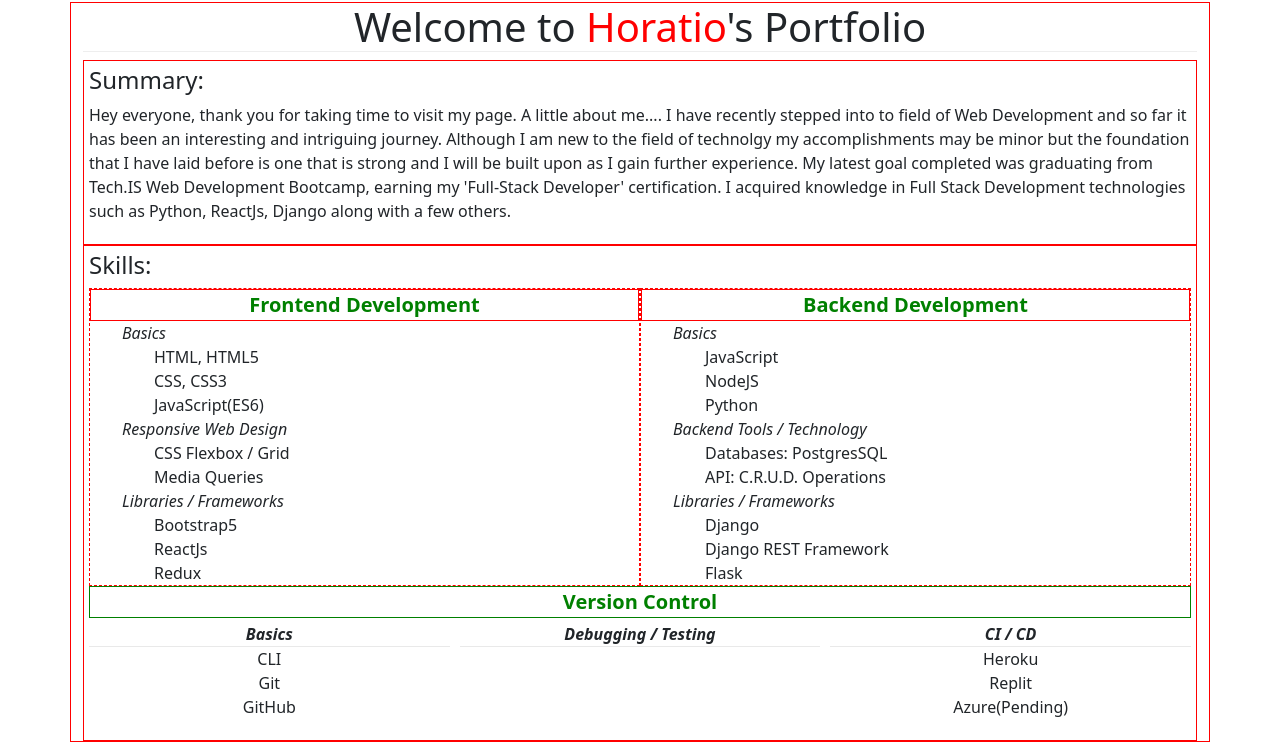
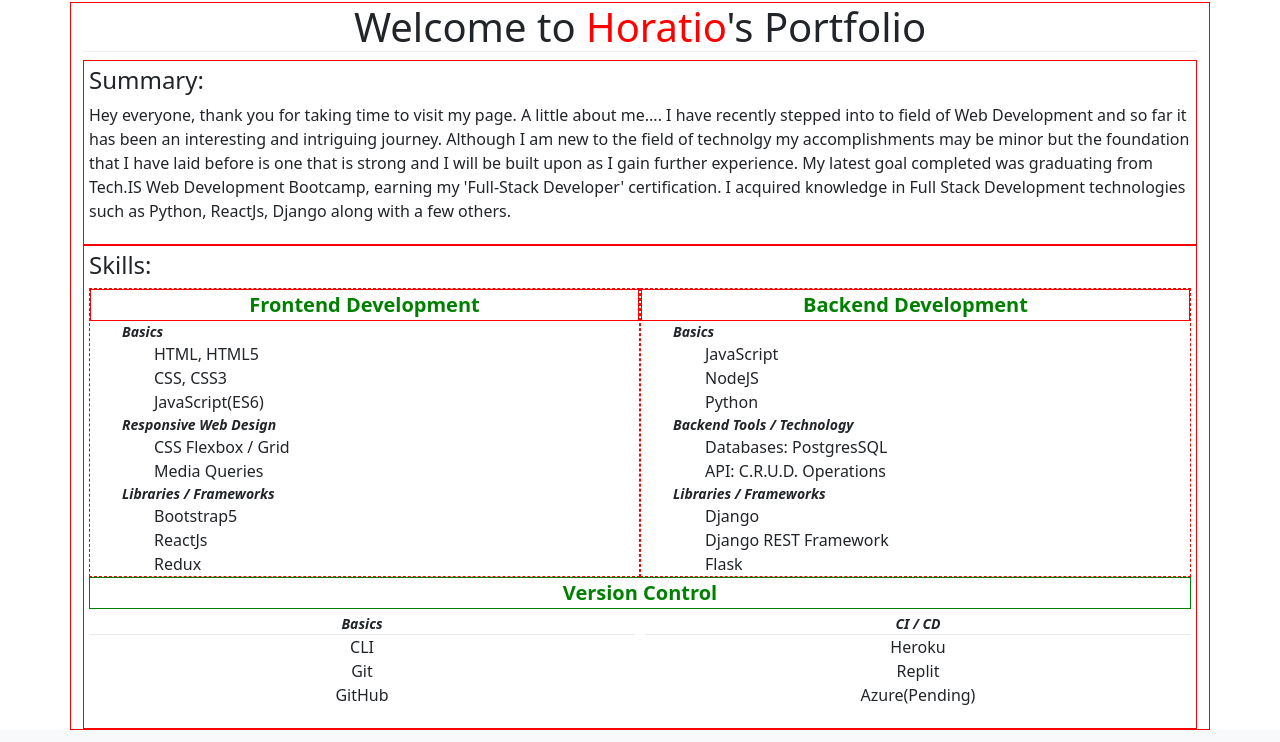
Before and after one commit to Ray-Xavier-2021/Portfolio_2023, a Django app: page / in a window 1280 px wide. Shown: the part 76-818 px from the top of the page. Run offline with Django 4.2, Linux system fonts and the light colour scheme; some libraries are stand-ins or nearby versions.

Commit message:
Modified

```diff
--- a/projects/static/css/style.css
+++ b/projects/static/css/style.css
@@ -164,12 +164,12 @@ button.navbar-toggler:focus,
 
 .version-control-skills-list .skill-type {
   display: grid;
-  grid-template-columns: repeat(3, 1fr);
+  grid-template-columns: repeat(2, 1fr);
   column-gap: 10px;
   grid-template-rows: auto;
   grid-template-areas:
-    'title title title'
-    'category1 category2 category3';
+    'title title'
+    'category1  category3';
 }
 
 .version-control-skills-list .skill-type-category:first-child {
@@ -217,12 +217,10 @@ button.navbar-toggler:focus,
 
 .skill-level {
   font-style: italic;
+  font-weight: bold;
+  font-size: 14px;
 }
 
 .skill-type {
   width: 100%;
 }
-
-.skill {
-  font-size: 16px;
-}
--- a/projects/templates/index.html
+++ b/projects/templates/index.html
@@ -110,7 +110,7 @@
             </ul>
           </ul>
 
-          <ul class='skill-level-category'>
+          {% comment %} <ul class='skill-level-category'>
 
             <li class='skill-level'>Debugging / Testing</li>
 
@@ -118,7 +118,7 @@
               <li class='skill'></li>
               <li class='skill'></li>
             </ul>
-          </ul>
+          </ul> {% endcomment %}
 
           <ul class='skill-level-category'>
 
@@ -150,3 +150,5 @@
 {% comment %} <a href="https://www.flaticon.com/free-icons/git" title="git icons">Git icons created by Freepik - Flaticon</a> {% endcomment %}
 
 {% comment %} <a href="https://www.flaticon.com/free-icons/github" title="github icons">Github icons created by riajulislam - Flaticon</a> {% endcomment %}
+
+{% comment %} <a href="https://www.flaticon.com/free-icons/heroku" title="heroku icons">Heroku icons created by Freepik - Flaticon</a> {% endcomment %}
```
Also changed, not shown: projects/static/img/github.png (added).
